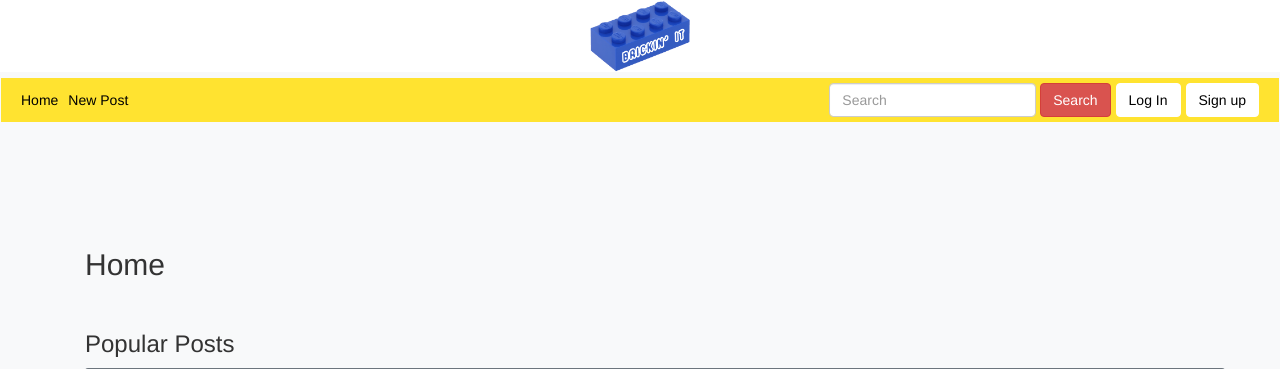
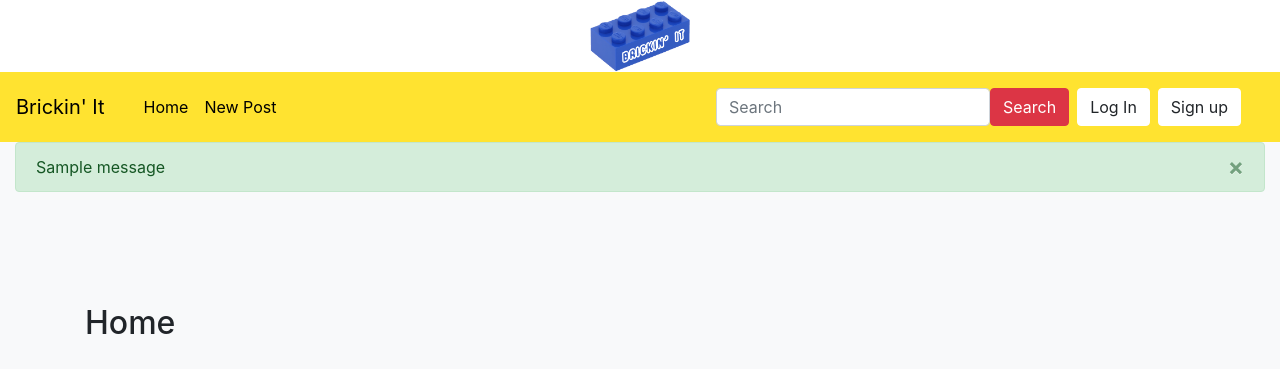
Before and after one commit to beckylloyd/DSS-CW2-GROUP-13, a Flask app: page / in a window 1280 px wide. Shown: the top 369 px of the page. Run offline with Flask 2, Linux system fonts and the light colour scheme; data comes from the database, SQL or seed files in the repository; one stand-in notice (Sample message) is shown; parts of the project's set-up code (start-up, migrations or seed data) failed here and were passed over; some libraries are stand-ins or nearby versions.

Commit message:
message flashing added (can be used on any page) time out set to 10 minutes (will redirect on request)

```diff
--- a/main.py
+++ b/main.py
@@ -3,7 +3,7 @@ import locale
 import os
 import calendar
 from functools import wraps
-from flask import Flask, render_template, make_response, session, redirect, app
+from flask import Flask, render_template, make_response, session, redirect, app, flash
 from flask import request
 from datetime import datetime
 from datetime import timedelta
@@ -23,26 +23,25 @@ locale.setlocale(locale.LC_ALL, 'en_GB')
 
 @app.before_request
 def make_session_permanent():
-    context = {}
-    request.context = context
     now = datetime.now()
-    try:
-        last_active = session['last_active']
-        print(last_active)
-        delta = now - last_active
-        if delta.seconds > 10:
-            session['last_active'] = now
-            context['message'] = "Your session has expired due to 10 minutes of inactivity, please sign back in to " \
-                                 "access your account. "
-            userLogOut()
-            return render_template('logIn.html', **context)
-    except:
-        pass
+    if session.get("userid") is not None:
+        try:
+            last_active = session['last_active']
+            print(last_active)
+            delta = now - last_active
+            if delta.seconds > 600:
+                session['last_active'] = now
+                flash("Your session has expired due to 10 minutes of inactivity, please sign back in to access your account. ", "info")
+                session.pop('userid', None)
+                session.pop('username', None)
+                return redirect("/logIn")
+        except:
+            pass
 
     try:
-        session['last_active'] = now
+       session['last_active'] = now
     except:
-        pass
+       pass
 
 
 def std_context(f):
--- a/templates/base.html
+++ b/templates/base.html
@@ -3,8 +3,8 @@
 <head>
     <meta charset="utf-8">
     <meta name="viewport" content="width=device-width, initial-scale=1, shrink-to-fit=no">
-    <link href="/static/css/bootstrap.min.css" rel="stylesheet" media="all">
-    <link rel="stylesheet" href="https://maxcdn.bootstrapcdn.com/bootstrap/3.3.7/css/bootstrap.min.css">
+    <link rel="stylesheet" href="https://stackpath.bootstrapcdn.com/bootstrap/4.3.1/css/bootstrap.min.css"
+          integrity="sha384-ggOyR0iXCbMQv3Xipma34MD+dH/1fQ784/j6cY/iJTQUOhcWr7x9JvoRxT2MZw1T" crossorigin="anonymous">
     <link href="/static/css/style.css" rel="stylesheet" media="all">
     <link rel="icon" href="/static/favicon.ico">
     <title>Brickin' it</title>
@@ -12,7 +12,7 @@
 <body class="bg-light">
 <!-- Navigation -->
 <div class="container-fluid" style="background-color: white">
-    <header >
+    <header>
         <div class="row flex-nowrap justify-content-between align-items-center">
             <div class="col-12 text-center">
                 <img src="/static/lego_logo.png" alt="Brickin it" href="/" style="width:100px;">
@@ -23,49 +23,89 @@
 
 
 </div>
-<nav class="navbar navbar-dark bg-light navbar-expand-lg" >
 
+<nav class="navbar stick-top navbar-dark navbar-expand-lg" style="background-color: #FFE330">
+    <a class="navbar-brand" href="/" style="color: black">Brickin' It</a>
     <button class="navbar-toggler" type="button" data-toggle="collapse" data-target=".navbar-collapse"
-            aria-controls="navbarText" aria-expanded="false" aria-label="Toggle navigation">
+            aria-controls="navbarText" aria-expanded="false" aria-label="Toggle navigation"
+            style="background-color: #FFE330">
         <span class="navbar-toggler-icon"></span>
     </button>
 
     <div class="collapse navbar-collapse" style="background-color: #FFE330">
         <div class="navbar-nav justify-content-between w-100">
-            <div  class="col-4 d-flex justify-content-left align-items-center">
+
+
+            <div class="col-4 d-flex justify-content-left align-items-center">
                 <a style="color: black" class="nav-link p-2" href="/home">Home</a>
-                <a style="color: black" class="nav-link p-2"  href="/newPost">New Post</a>
+                <a style="color: black" class="nav-link p-2" href="/newPost">New Post</a>
+
             </div>
 
             <div class="col-6 d-flex justify-content-end align-items-center">
+
                 <form class="form-inline p-2 " action="/search">
                     <input class="form-control" type="text" placeholder="Search" name="search_term">
+
                     <button class="btn btn-danger  " type="submit">Search</button>
+
                 </form>
-
                 {% if loggedIn %}
-                <a  class="btn btn-light mx-2"  style="background-color: white; border-color: white;" role="button" href="/userLogOut">Log Out</a>
+                <a class="btn btn-light" style="background-color: white; border-color: white;"
+                   role="button"
+                   href="/userLogOut">Log Out</a>
 
                 {% else %}
-                <a class="btn btn-light" style="background-color: white; border-color: white;" role="button" href="/logIn">Log In</a>
-                <a  class="btn btn-light mx-2" style="background-color: white; border-color: white;" role="button" href="/logIn">Sign up</a>
+                <a class="btn btn-light" style="background-color: white; border-color: white;" role="button"
+                   href="/logIn">Log In</a>
+
+                <a class="btn btn-light mx-2" style="background-color: white; border-color: white;"
+                   role="button"
+                   href="/logIn">Sign up</a>
 
                 {% endif %}
             </div>
+
         </div>
     </div>
 </nav>
 
+<div class="container-fluid">
+    {% with messages = get_flashed_messages(with_categories=true) %}
+    {% if messages %}
+
+    {% for category, message in messages %}
+
+    <div class="alert alert-{{category}} alert-dismissible fade show" role="alert">
+
+        <span>{{message}}</span>
+        <button type="button" class="close" data-dismiss="alert" aria-label="Close">
+            <span aria-hidden="true">&times;</span>
+        </button>
+    </div>
+    {% endfor %}
+
+    {% endif %}
+    {% endwith %}
+
+</div>
 <br>
 <br>
 <br>
+
 
 <div class="container-fluid bg-light">
     {% block content %}{% endblock %}
 </div>
 
-
-<script src="https://ajax.googleapis.com/ajax/libs/jquery/3.1.1/jquery.min.js"></script>
-<script src="https://maxcdn.bootstrapcdn.com/bootstrap/3.3.7/js/bootstrap.min.js"></script>
+<script src="https://code.jquery.com/jquery-3.3.1.slim.min.js"
+        integrity="sha384-q8i/X+965DzO0rT7abK41JStQIAqVgRVzpbzo5smXKp4YfRvH+8abtTE1Pi6jizo"
+        crossorigin="anonymous"></script>
+<script src="https://cdnjs.cloudflare.com/ajax/libs/popper.js/1.14.7/umd/popper.min.js"
+        integrity="sha384-UO2eT0CpHqdSJQ6hJty5KVphtPhzWj9WO1clHTMGa3JDZwrnQq4sF86dIHNDz0W1"
+        crossorigin="anonymous"></script>
+<script src="https://stackpath.bootstrapcdn.com/bootstrap/4.3.1/js/bootstrap.min.js"
+        integrity="sha384-JjSmVgyd0p3pXB1rRibZUAYoIIy6OrQ6VrjIEaFf/nJGzIxFDsf4x0xIM+B07jRM"
+        crossorigin="anonymous"></script>
 </body>
 </html>
```
